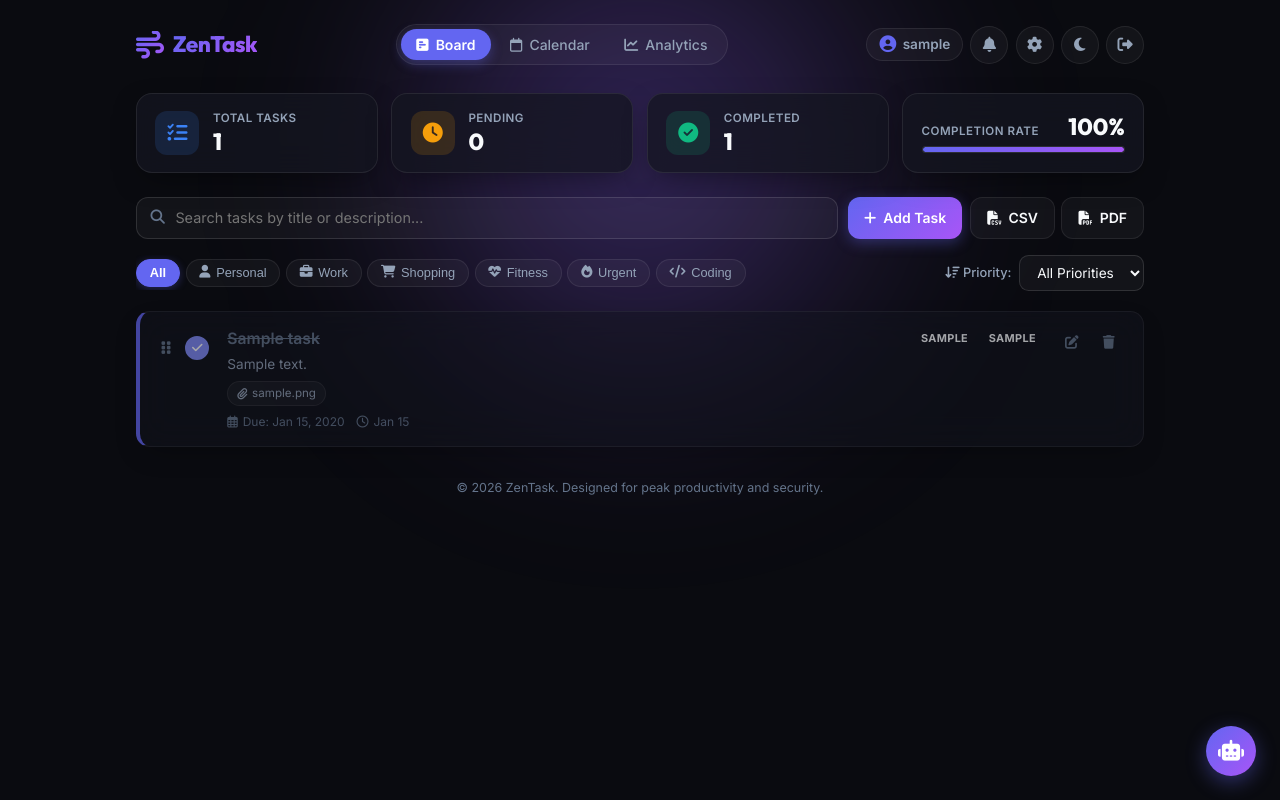
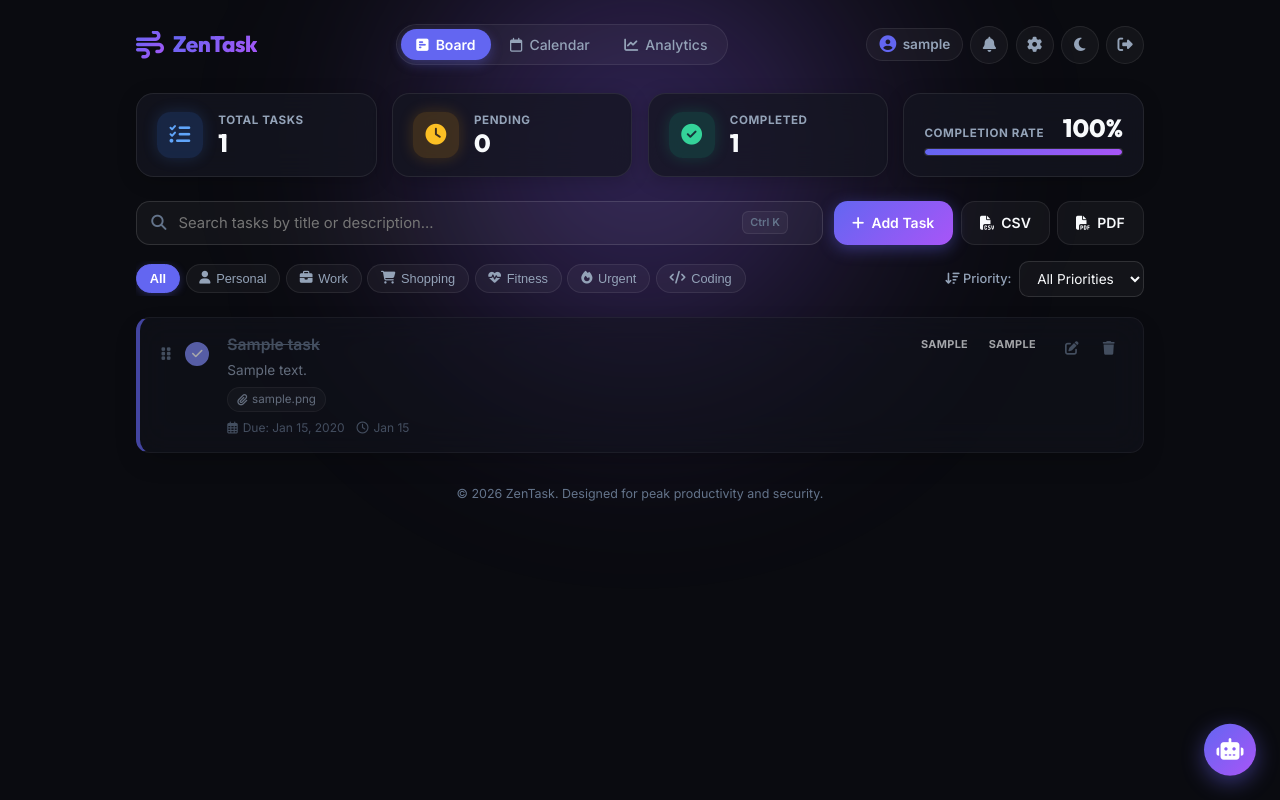
Before and after one commit to Abhijeet0848/To-do-task-, a Flask app: page / in a window 1280 px wide. Run offline with Flask 3, Linux system fonts and the light colour scheme; a user stored in the database is signed in; tables that the repository leaves empty hold one stand-in row (values such as "Sample post"); data that the repository does not hold is empty; some libraries are stand-ins or nearby versions.

Commit message:
Enhance UI aesthetics with glowing stats cards, confetti burst celebrations, Ctrl+K shortcut, and floating ZenBot widget

```diff
--- a/static/css/styles.css
+++ b/static/css/styles.css
@@ -426,33 +426,48 @@ body {
 .stats-section {
     display: grid;
     grid-template-columns: repeat(4, 1fr);
-    gap: 0.85rem;
+    gap: 0.95rem;
     margin-bottom: 1.5rem;
 }
 
 .stat-card {
-    padding: 1rem 1.15rem;
-    display: flex;
-    align-items: center;
-    gap: 0.85rem;
-    border-radius: 1rem;
+    padding: 1.1rem 1.25rem;
+    display: flex;
+    align-items: center;
+    gap: 0.95rem;
+    border-radius: 1.1rem;
+    position: relative;
+    overflow: hidden;
+    box-shadow: 0 4px 20px rgba(0, 0, 0, 0.2);
+    transition: all 0.25s cubic-bezier(0.4, 0, 0.2, 1);
+}
+
+.stat-card:hover {
+    transform: translateY(-2px);
+    box-shadow: 0 10px 30px rgba(0, 0, 0, 0.35);
+    border-color: rgba(99, 102, 241, 0.35);
 }
 
 .stat-icon-wrapper {
-    width: 44px;
-    height: 44px;
-    border-radius: 0.75rem;
+    width: 46px;
+    height: 46px;
+    border-radius: 0.85rem;
     display: flex;
     align-items: center;
     justify-content: center;
-    font-size: 1.25rem;
+    font-size: 1.3rem;
     flex-shrink: 0;
-}
-
-.stat-icon-wrapper.blue { background: rgba(59, 130, 246, 0.15); color: #3b82f6; }
-.stat-icon-wrapper.orange { background: rgba(245, 158, 11, 0.15); color: #f59e0b; }
-.stat-icon-wrapper.green { background: rgba(16, 185, 129, 0.15); color: #10b981; }
-.stat-icon-wrapper.purple { background: rgba(168, 85, 247, 0.15); color: #a855f7; }
+    transition: var(--transition-fast);
+}
+
+.stat-card:hover .stat-icon-wrapper {
+    transform: scale(1.08);
+}
+
+.stat-icon-wrapper.blue { background: rgba(59, 130, 246, 0.18); color: #60a5fa; box-shadow: 0 0 15px rgba(59, 130, 246, 0.2); }
+.stat-icon-wrapper.orange { background: rgba(245, 158, 11, 0.18); color: #fbbf24; box-shadow: 0 0 15px rgba(245, 158, 11, 0.2); }
+.stat-icon-wrapper.green { background: rgba(16, 185, 129, 0.18); color: #34d399; box-shadow: 0 0 15px rgba(16, 185, 129, 0.2); }
+.stat-icon-wrapper.purple { background: rgba(168, 85, 247, 0.18); color: #c084fc; box-shadow: 0 0 15px rgba(168, 85, 247, 0.2); }
 
 .stat-content {
     display: flex;
@@ -469,32 +484,32 @@ body {
 
 .stat-label {
     font-size: 0.725rem;
-    font-weight: 600;
+    font-weight: 700;
     color: var(--text-secondary);
     text-transform: uppercase;
-    letter-spacing: 0.04em;
+    letter-spacing: 0.05em;
 }
 
 .stat-value {
     font-family: var(--font-display);
-    font-size: 1.45rem;
+    font-size: 1.55rem;
     font-weight: 800;
     color: var(--text-primary);
-    line-height: 1.2;
+    line-height: 1.15;
 }
 
 .progress-info {
     display: flex;
     justify-content: space-between;
     align-items: baseline;
-    margin-bottom: 0.35rem;
+    margin-bottom: 0.4rem;
 }
 
 .progress-bar-container {
     width: 100%;
-    height: 7px;
+    height: 8px;
     background: var(--input-bg);
-    border-radius: 4px;
+    border-radius: 6px;
     overflow: hidden;
     border: 1px solid var(--card-border);
 }
@@ -502,7 +517,8 @@ body {
 .progress-bar-fill {
     height: 100%;
     background: var(--primary-gradient);
-    border-radius: 4px;
+    border-radius: 6px;
+    box-shadow: 0 0 12px rgba(99, 102, 241, 0.5);
     transition: width 0.6s cubic-bezier(0.4, 0, 0.2, 1);
 }
 
@@ -527,22 +543,22 @@ body {
 
 .search-icon {
     position: absolute;
-    left: 0.9rem;
+    left: 0.95rem;
     color: var(--text-muted);
-    font-size: 0.9rem;
+    font-size: 0.95rem;
     pointer-events: none;
 }
 
 .search-bar-wrapper input {
     width: 100%;
-    height: 42px;
+    height: 44px;
     background: var(--input-bg);
     border: 1px solid var(--input-border);
-    border-radius: 0.75rem;
-    padding: 0 2rem 0 2.4rem;
+    border-radius: 0.85rem;
+    padding: 0 4.5rem 0 2.6rem;
     color: var(--text-primary);
     font-family: var(--font-primary);
-    font-size: 0.9rem;
+    font-size: 0.925rem;
     outline: none;
     transition: var(--transition-smooth);
 }
@@ -550,11 +566,26 @@ body {
 .search-bar-wrapper input:focus {
     border-color: var(--input-focus-border);
     box-shadow: var(--input-focus-shadow);
+    background: var(--card-bg-hover);
+}
+
+.search-kbd-shortcut {
+    position: absolute;
+    right: 2.2rem;
+    background: var(--input-bg);
+    border: 1px solid var(--card-border);
+    padding: 0.15rem 0.45rem;
+    border-radius: 0.4rem;
+    font-size: 0.68rem;
+    font-weight: 600;
+    color: var(--text-muted);
+    pointer-events: none;
+    font-family: inherit;
 }
 
 .search-clear-btn {
     position: absolute;
-    right: 0.6rem;
+    right: 0.65rem;
     background: transparent;
     border: none;
     color: var(--text-muted);
@@ -579,9 +610,9 @@ body {
     align-items: center;
     justify-content: center;
     gap: 0.45rem;
-    height: 42px;
-    padding: 0 1rem;
-    border-radius: 0.75rem;
+    height: 44px;
+    padding: 0 1.15rem;
+    border-radius: 0.85rem;
     font-family: var(--font-primary);
     font-size: 0.875rem;
     font-weight: 600;
@@ -595,7 +626,24 @@ body {
 .btn-primary {
     background: var(--primary-gradient);
     color: #ffffff;
-    box-shadow: 0 4px 14px rgba(99, 102, 241, 0.35);
+    box-shadow: 0 4px 16px rgba(99, 102, 241, 0.4);
+}
+
+.btn-primary:hover {
+    box-shadow: 0 6px 22px rgba(99, 102, 241, 0.55);
+    transform: translateY(-1px);
+}
+
+.btn-secondary {
+    background: var(--input-bg);
+    border: 1px solid var(--card-border);
+    color: var(--text-primary);
+}
+
+.btn-secondary:hover {
+    background: var(--card-bg-hover);
+    border-color: var(--input-focus-border);
+    transform: translateY(-1px);
 }
 
 .btn-primary:hover {
@@ -1448,24 +1496,30 @@ body {
 }
 
 .chatbot-trigger {
-    width: 50px;
-    height: 50px;
+    width: 52px;
+    height: 52px;
     border-radius: 50%;
     background: var(--primary-gradient);
     border: none;
     color: white;
-    font-size: 1.3rem;
+    font-size: 1.35rem;
     cursor: pointer;
-    box-shadow: 0 6px 20px rgba(99, 102, 241, 0.4);
+    box-shadow: 0 6px 22px rgba(99, 102, 241, 0.45);
     display: flex;
     align-items: center;
     justify-content: center;
     position: relative;
     transition: var(--transition-smooth);
+    animation: botFloat 3s ease-in-out infinite alternate;
+}
+
+@keyframes botFloat {
+    0% { transform: translateY(0px); box-shadow: 0 6px 22px rgba(99, 102, 241, 0.45); }
+    100% { transform: translateY(-4px); box-shadow: 0 10px 28px rgba(168, 85, 247, 0.55); }
 }
 
 .chatbot-trigger:hover {
-    transform: scale(1.06);
+    transform: scale(1.1) translateY(-2px);
 }
 
 .chatbot-window {
--- a/static/js/app.js
+++ b/static/js/app.js
@@ -322,7 +322,20 @@ document.addEventListener('DOMContentLoaded', () => {
 
             updateStats(data.stats);
             await fetchTasks();
-            showToast(data.task.is_completed ? "Task marked completed!" : "Task restored to pending", 'success');
+
+            if (data.task.is_completed) {
+                if (typeof confetti === 'function') {
+                    confetti({
+                        particleCount: 60,
+                        spread: 70,
+                        origin: { y: 0.75 },
+                        colors: ['#6366f1', '#a855f7', '#10b981', '#f59e0b', '#3b82f6']
+                    });
+                }
+                showToast("Task completed! Keep up the momentum! 🎉", 'success');
+            } else {
+                showToast("Task marked as pending", 'info');
+            }
         } catch (e) {
             showToast("Failed to update task state", 'danger');
         }
@@ -1078,13 +1091,20 @@ document.addEventListener('DOMContentLoaded', () => {
         }
     }
 
-    // Global Keydown Listeners (Escape to close modals)
+    // Global Keydown Listeners (Escape to close modals, Ctrl+K to search)
     document.addEventListener('keydown', (e) => {
         if (e.key === 'Escape') {
             if (taskModal?.classList.contains('active')) closeTaskModal();
             if (settingsModal?.classList.contains('active')) closeSettings();
             if (notifPanel?.classList.contains('active')) notifPanel.classList.remove('active');
             if (chatbotWindow?.classList.contains('active')) chatbotWindow.classList.remove('active');
+        }
+        if ((e.ctrlKey || e.metaKey) && e.key.toLowerCase() === 'k') {
+            e.preventDefault();
+            if (searchInput) {
+                searchInput.focus();
+                searchInput.select();
+            }
         }
     });
 
--- a/templates/base.html
+++ b/templates/base.html
@@ -15,8 +15,9 @@
     <!-- FontAwesome Icons -->
     <link rel="stylesheet" href="https://cdnjs.cloudflare.com/ajax/libs/font-awesome/6.4.0/css/all.min.css" integrity="sha512-iecdLmaskl7CVkqkXNQ/ZH/XLlvWZOJyj7Yy7tcenmpD1ypASozpmT/E0iPtmFIB46ZmdtAc9eNBvH0H/ZpiBw==" crossorigin="anonymous" referrerpolicy="no-referrer" />
 
-    <!-- Chart.js -->
+    <!-- Chart.js & Confetti -->
     <script src="https://cdn.jsdelivr.net/npm/chart.js"></script>
+    <script src="https://cdn.jsdelivr.net/npm/canvas-confetti@1.6.0/dist/confetti.browser.min.js"></script>
 
     <!-- Custom CSS -->
     <link rel="stylesheet" href="{{ url_for('static', filename='css/styles.css') }}">
--- a/templates/index.html
+++ b/templates/index.html
@@ -55,6 +55,7 @@
         <div class="search-bar-wrapper">
             <i class="fa-solid fa-magnifying-glass search-icon"></i>
             <input type="text" id="search-input" placeholder="Search tasks by title or description..." autocomplete="off">
+            <kbd class="search-kbd-shortcut">Ctrl K</kbd>
             <button id="search-clear-btn" class="search-clear-btn hidden" aria-label="Clear search">&times;</button>
         </div>
 
```
